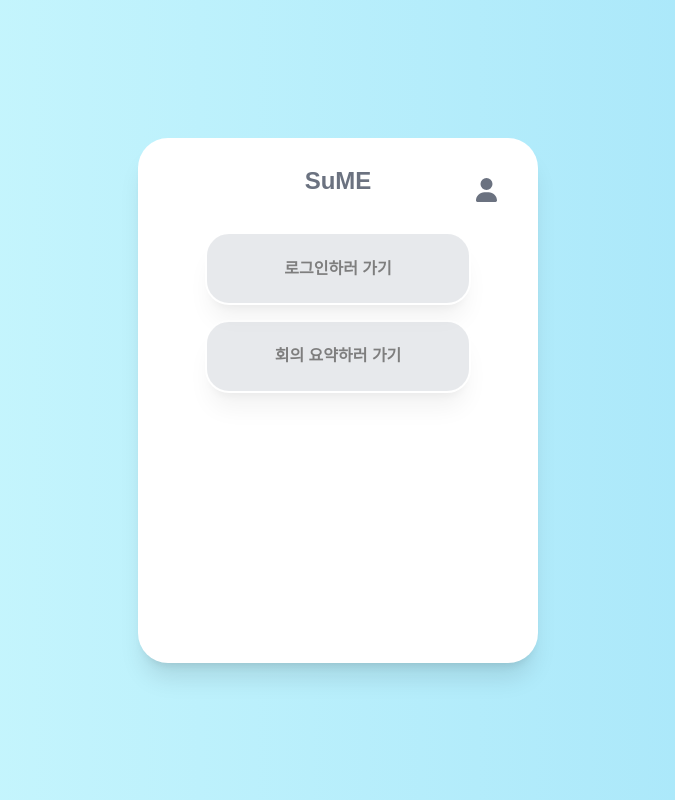
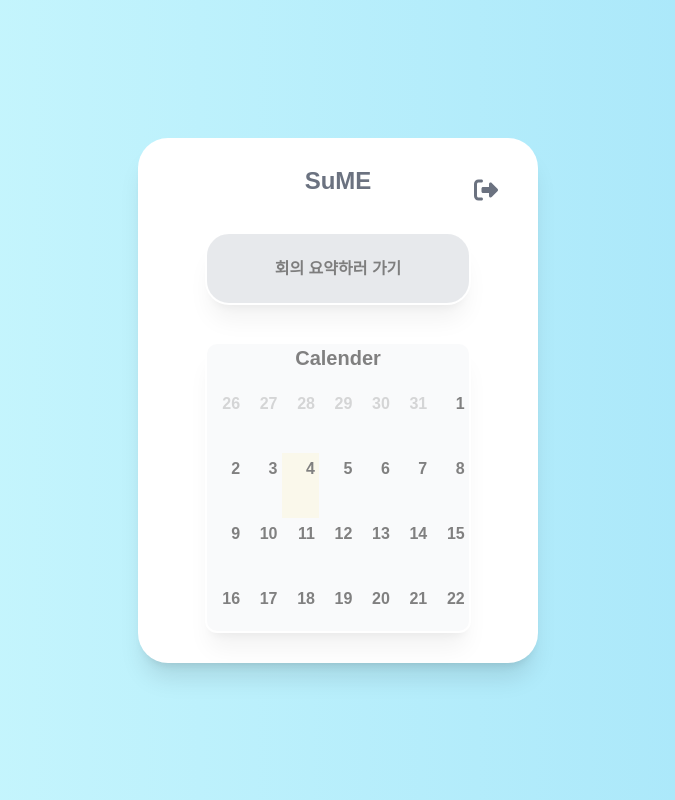
Before and after one commit to hyeonsang010716/SuME, a React (Create React App) app in the folder frontend/: page / in a window 1280 px wide. Shown: the whole page, without its empty margins (302-977 px from the left). Built offline with nearby package versions, Linux system fonts and the light colour scheme.

Commit message:
change for test

```diff
--- a/frontend/src/pages/Header.jsx
+++ b/frontend/src/pages/Header.jsx
@@ -8,19 +8,19 @@ import { faUser, faRightFromBracket } from "@fortawesome/free-solid-svg-icons";
 import API from "../API"; // API 가져오기
 
 const Header = ({ isMainPage }) => {
-  const [isLoggedIn, setIsLoggedIn] = useState(false);
+  const isLoggedIn = true;
   const [isCalenderOpen, setIsCalenderOpen] = useState(false);
   const navigate = useNavigate();
 
   useEffect(() => {
     const tokenValid = API.checkTokenValidity();
-    setIsLoggedIn(tokenValid);
+    // setIsLoggedIn(tokenValid);
   }, [isMainPage]);
 
   const handleLogout = () => {
     console.log("logout 클릭");
     API.logout();
-    setIsLoggedIn(false);
+    // setIsLoggedIn(false);
     navigate("/");
   };
 
--- a/frontend/src/pages/calender/calender.css
+++ b/frontend/src/pages/calender/calender.css
@@ -1,11 +1,11 @@
-.fc-scroller {
+/* .fc-scroller {
     overflow: hidden !important;
   }
 
   .fc-daygrid-body {
     height: auto !important;
   }
-
+   */
 .fc-theme-standard td,
 .fc-theme-standard th {
   border: none !important;  /* ✅ 달력 셀 테두리 제거 */
```
